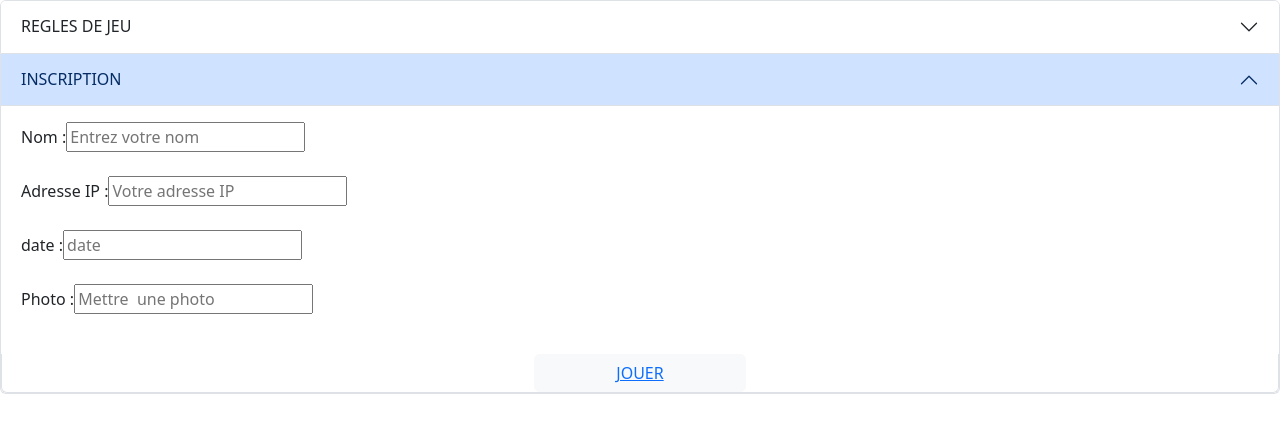
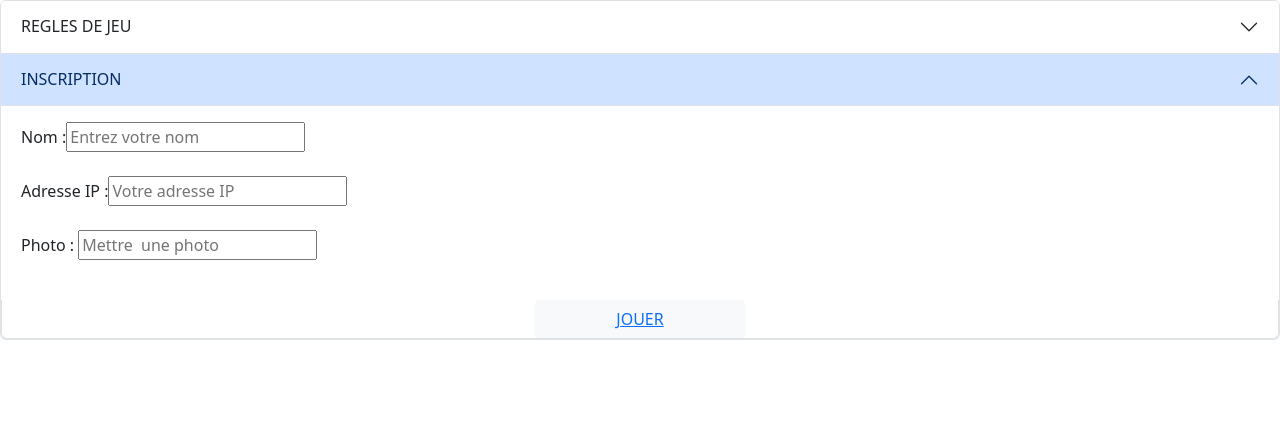
Before and after one commit to Flys3r/Jeux-, a PHP site: page /Home.php in a window 1280 px wide, after a click on "INSCRIPTION". Shown: the part 56-489 px from the top of the page. Run offline with PHP 8.4, Linux system fonts and the light colour scheme.

Commit message:
Update Home.php

```diff
--- a/Pierre,papier,ciseaux/Home.php
+++ b/Pierre,papier,ciseaux/Home.php
@@ -64,8 +64,7 @@
       <div>
           <form action="formulaire.php" method="POST">
           <label for="nom"> Nom : </label><input type="text" name="nom" id="nom" placeholder="Entrez votre nom" /><br/><br/>
-          <label for="adresse"> Adresse IP : </label><input type="text" name="adresse IP" id="adresse IP" placeholder="Votre adresse IP" /><br/><br/>
-          <label for="date"> date : </label><input type="text" name="date" id="date" placeholder="date" /><br/><br/>
+          <label for="adresse"> Adresse IP : </label><input type="text" name="adresse IP" id="adresse IP" placeholder="Votre adresse IP" /><br/><br/
          <label for="photo"> Photo : </label><input type="text" name="photo" id="photo" placeholder="Mettre  une photo" /><br/><br/>
       </div>
     </div>
```
